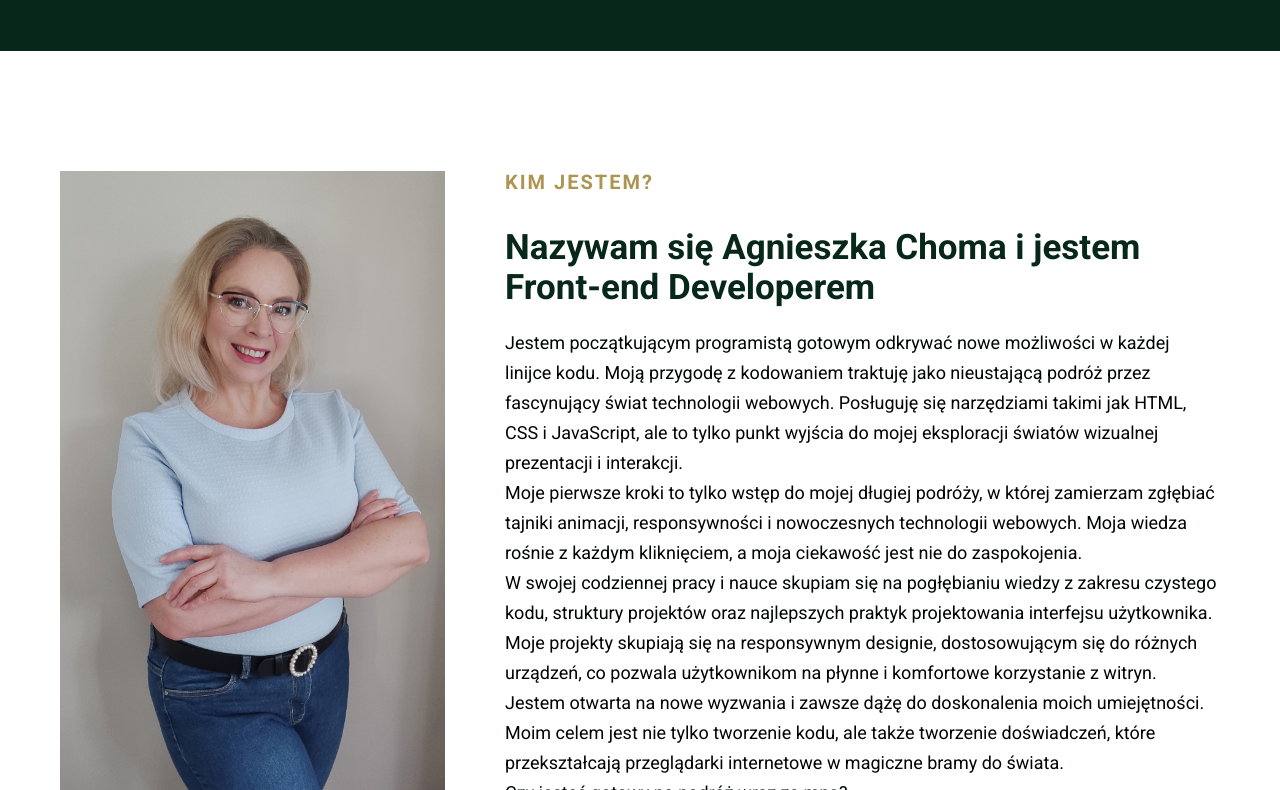
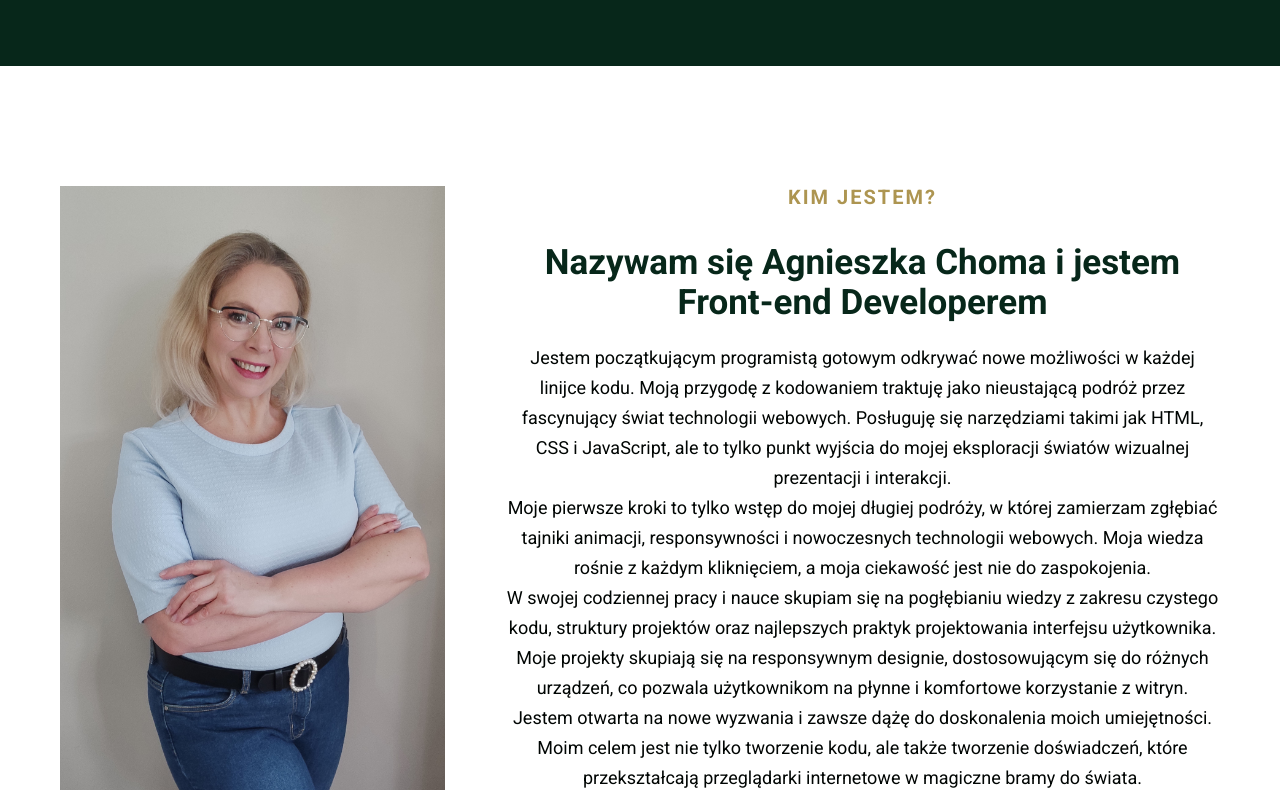
Before and after one commit to achoma/my-portfolio, a website with bundled scripts: page index.html in a window 1280 px wide. Shown: the part 549-1339 px from the top of the page. Built offline with nearby package versions, Linux system fonts and the light colour scheme; a script that the page names is missing.

Commit message:
Update styles.css

```diff
--- a/css/styles.css
+++ b/css/styles.css
@@ -112,6 +112,7 @@ margin: 4;    }
   .sm {
     display: flex;
     gap: 26px;
+    padding-top: 15px;
     padding-left: 0;
   }
   .hero-btn1{
@@ -194,8 +195,6 @@ margin: 4;    }
     gap: 30px;
   }}
   .hero h2 {
-    /* border: solid greenyellow; */
-    /* padding-top: 50px; */
     font-size: 48px;
     line-height: 1.2;
     font-weight: 600;
@@ -270,9 +269,27 @@ margin-top: 20px;  }
   /*---------------------------------
           ABOUT
   ----------------------------------*/
-  /* .about {
-    padding: 50px 0;
-  } */
+  .about {
+    background-image: linear-gradient(
+        to bottom,
+        var(--grey, rgba(249, 247, 248, 0.5)),
+        var(--grey, rgba(249, 247, 248, 0.5))
+      ),
+      url(../images/my-photo6.jpg);
+    text-align: center;
+    background-repeat: no-repeat;
+    background-size: cover;
+    margin-left: auto;
+    margin-right: auto;
+  }
+
+
+
+  @media screen and (min-width: 1200px){
+    .about{background-color: var(--white);
+    background-image: none;
+}
+  }
 
   .about-content {  padding-top: 40px;
     margin-top: 24px;
@@ -301,7 +318,6 @@ margin-top: 20px;  }
     margin: 20px 0px;
     color: var(--dark-green);
   }
-
 
 
 /*---------------------------------
```
